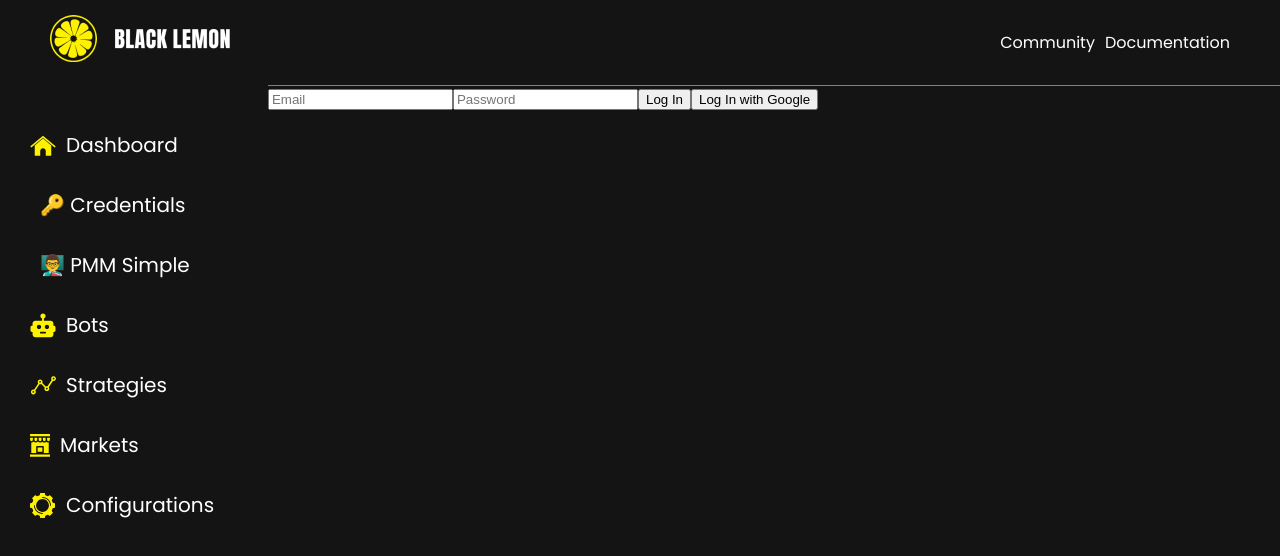
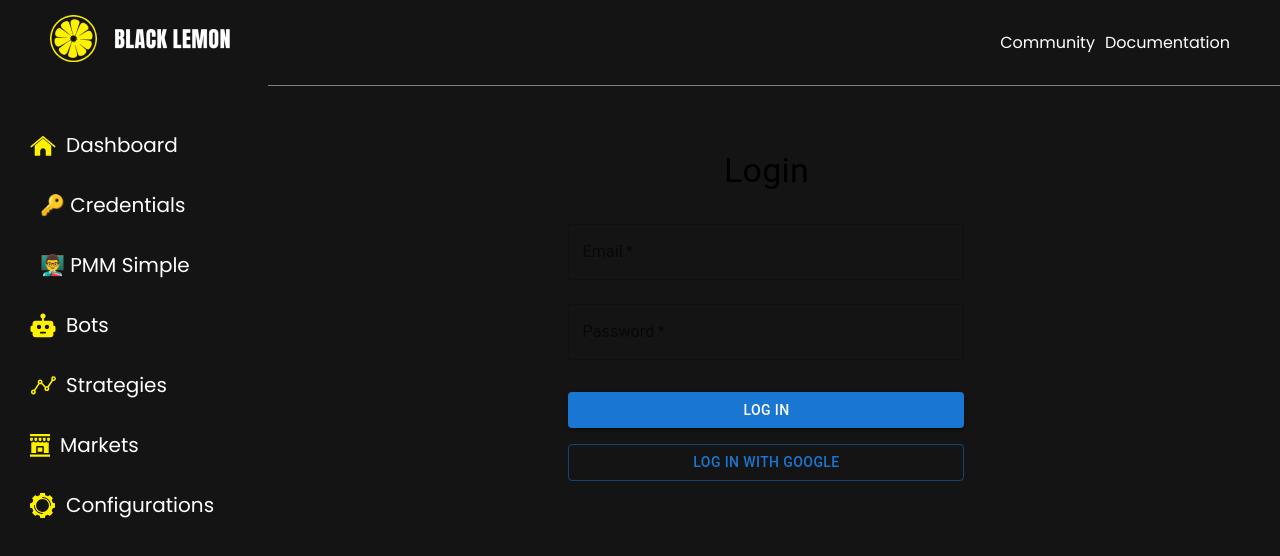
Before and after one commit to mohit49/blacklemon, a React (Vite) app: page /login in a window 1280 px wide. Shown: the top 556 px of the page. Built offline with nearby package versions, Linux system fonts and the light colour scheme.

Commit message:
feat: update style login

```diff
--- a/src/components/Login.jsx
+++ b/src/components/Login.jsx
@@ -1,11 +1,14 @@
-import { useState } from 'react';
+import React, { useState } from 'react';
 import axios from 'axios';
+import { TextField, Button, Typography, Box, Container } from '@mui/material';
 
 function Login() {
   const [form, setForm] = useState({ email: '', password: '' });
+  const [error, setError] = useState('');
 
   const handleChange = (e) => {
     setForm({ ...form, [e.target.name]: e.target.value });
+    setError('');
   };
 
   const handleSubmit = async (e) => {
@@ -13,9 +16,9 @@ function Login() {
     try {
       const { data } = await axios.post('http://localhost:5000/auth/login', form);
       localStorage.setItem('token', data.token);
-      window.location.href = '/dashboard';
+      window.location.href = '/dashboard'; // Redirect after login
     } catch (err) {
-      alert(err.response?.data?.error || 'Login failed');
+      setError(err.response?.data?.error || 'Login failed');
     }
   };
 
@@ -24,12 +27,51 @@ function Login() {
   };
 
   return (
-    <form onSubmit={handleSubmit}>
-      <input name="email" placeholder="Email" value={form.email} onChange={handleChange} required />
-      <input name="password" type="password" placeholder="Password" value={form.password} onChange={handleChange} required />
-      <button type="submit">Log In</button>
-      <button type="button" onClick={handleGoogleLogin}>Log In with Google</button>
-    </form>
+    <Container maxWidth="xs">
+      <Box sx={{ mt: 8, textAlign: 'center' }}>
+        <Typography variant="h4" component="h1" gutterBottom>
+          Login
+        </Typography>
+        {error && <Typography color="error">{error}</Typography>}
+        <Box component="form" onSubmit={handleSubmit} sx={{ mt: 2 }}>
+          <TextField
+            name="email"
+            label="Email"
+            fullWidth
+            margin="normal"
+            value={form.email}
+            onChange={handleChange}
+            required
+          />
+          <TextField
+            name="password"
+            type="password"
+            label="Password"
+            fullWidth
+            margin="normal"
+            value={form.password}
+            onChange={handleChange}
+            required
+          />
+          <Button
+            type="submit"
+            variant="contained"
+            fullWidth
+            sx={{ mt: 3 }}
+          >
+            Log In
+          </Button>
+        </Box>
+        <Button
+          onClick={handleGoogleLogin}
+          variant="outlined"
+          fullWidth
+          sx={{ mt: 2 }}
+        >
+          Log In with Google
+        </Button>
+      </Box>
+    </Container>
   );
 }
 
```
